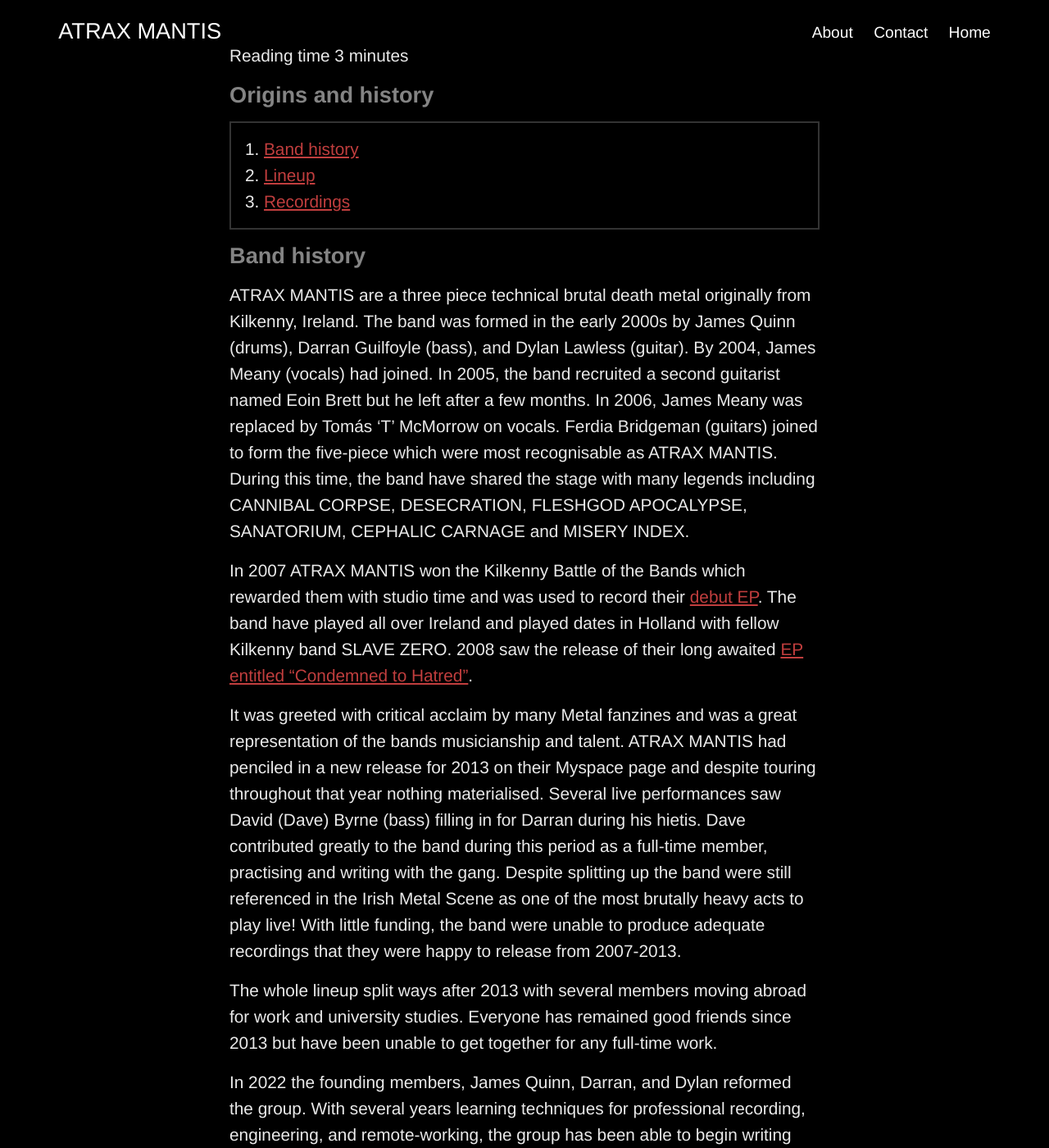
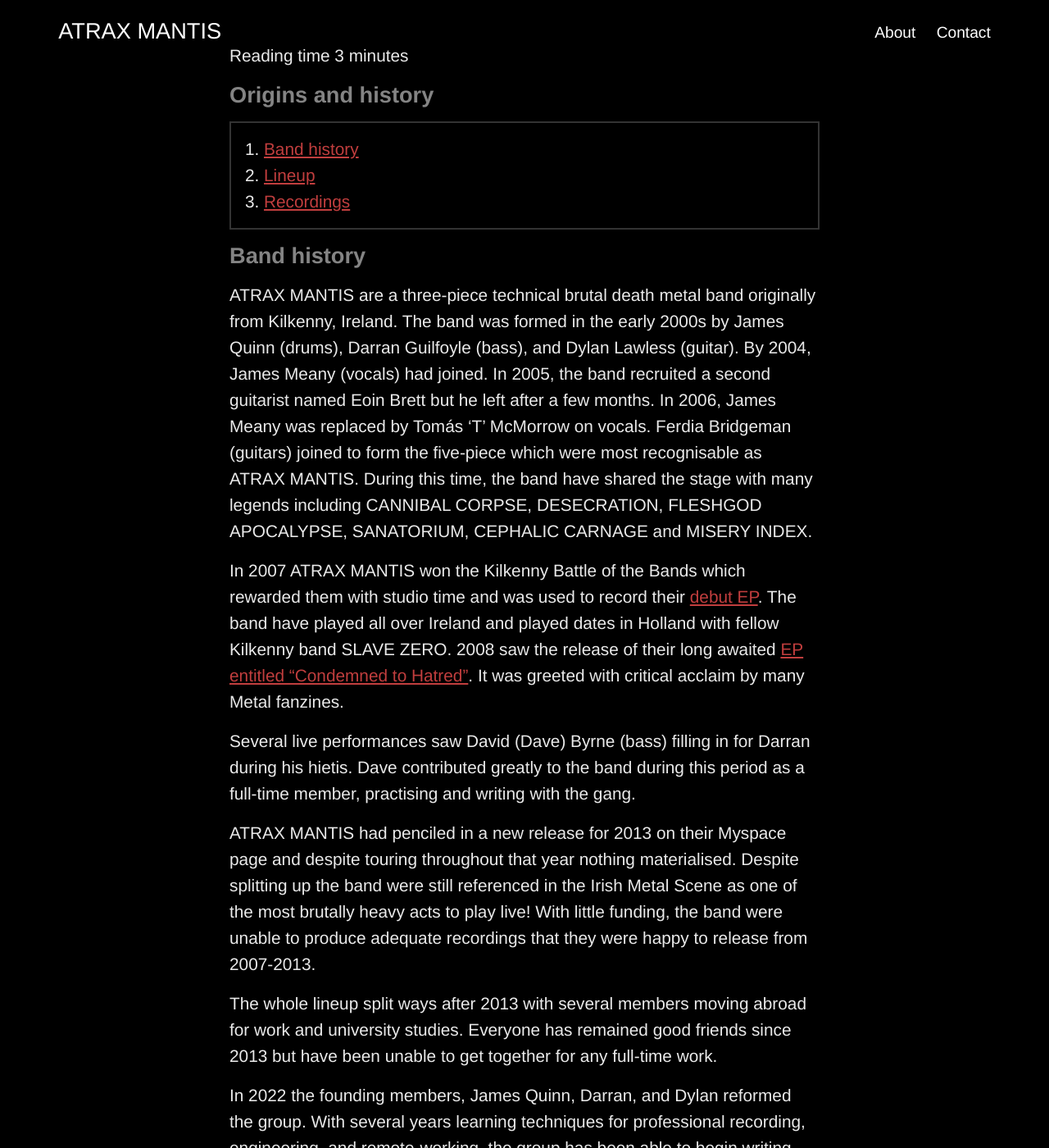
Before and after one commit to atraxmantis/atraxmantis.github.io, a Jekyll site: the page built from _topic/history.md, in a window 1280 px wide and 1400 px high. Shown: the whole window at 82% size. Built offline with Jekyll 4.4.1, drawn with Linux system fonts in a browser that asks for light colours.

Commit message:
shorten header

```diff
--- a/_layouts/default.html
+++ b/_layouts/default.html
@@ -79,7 +79,7 @@
 					<div class="right-menu">
 						<a href="/topic/about">About</a>
 						<a href="/topic/contact">Contact</a>
-						<a href="/">Home</a>
+						<!-- <a href="/">Home</a> -->
 					</div>
 			</nav>
 		</div>
--- a/_topic/history.md
+++ b/_topic/history.md
@@ -13,7 +13,7 @@
 {:toc}
 
 ## Band history
-ATRAX MANTIS are a three piece technical brutal death metal originally from Kilkenny, Ireland.
+ATRAX MANTIS are a three-piece technical brutal death metal band originally from Kilkenny, Ireland.
 The band was formed in the early 2000s by James Quinn (drums), Darran Guilfoyle (bass), and Dylan Lawless (guitar).
 By 2004, James Meany (vocals) had joined.
 In 2005, the band recruited a second guitarist named Eoin Brett but he left after a few months.
@@ -24,11 +24,12 @@
 In 2007 ATRAX MANTIS won the Kilkenny Battle of the Bands which rewarded them with studio time and was used to record their [debut EP](https://irish-metal.bandcamp.com/album/atrax-mantis-the-devoured-demos-2007).
 The band have played all over Ireland and played dates in Holland with fellow Kilkenny band SLAVE ZERO.
 2008 saw the release of their long awaited [EP entitled “Condemned to Hatred”](https://irish-metal.bandcamp.com/album/atrax-mantis-condemned-to-hatred-2008).
+It was greeted with critical acclaim by many Metal fanzines.
 
-It was greeted with critical acclaim by many Metal fanzines and was a great representation of the bands musicianship and talent.
-ATRAX MANTIS had penciled in a new release for 2013 on their Myspace page and despite touring throughout that year nothing materialised.
 Several live performances saw David (Dave) Byrne (bass) filling in for Darran during his hietis.
 Dave contributed greatly to the band during this period as a full-time member, practising and writing with the gang.
+
+ATRAX MANTIS had penciled in a new release for 2013 on their Myspace page and despite touring throughout that year nothing materialised.
 Despite splitting up the band were still referenced in the Irish Metal Scene as one of the most brutally heavy acts to play live!
 With little funding, the band were unable to produce adequate recordings that they were happy to release from 2007-2013.
 
--- a/index.html
+++ b/index.html
@@ -69,11 +69,11 @@
 
 
 Home to brutal death metal.
+On the frontier of technical aural savagery.
 No cookies?
 <!-- This site is built to be light and fast. -->
 Respecting your data privacy means no ads, no trackers,
 <a href="https://themarkup.org/blacklight?url=atraxmantis.com">&c</a>.
-On the frontier of technical aural savagery.
 <!-- <div class="typing"> -->
 <!-- </div> -->
 
```
Also changed, not shown: 9 other files.
